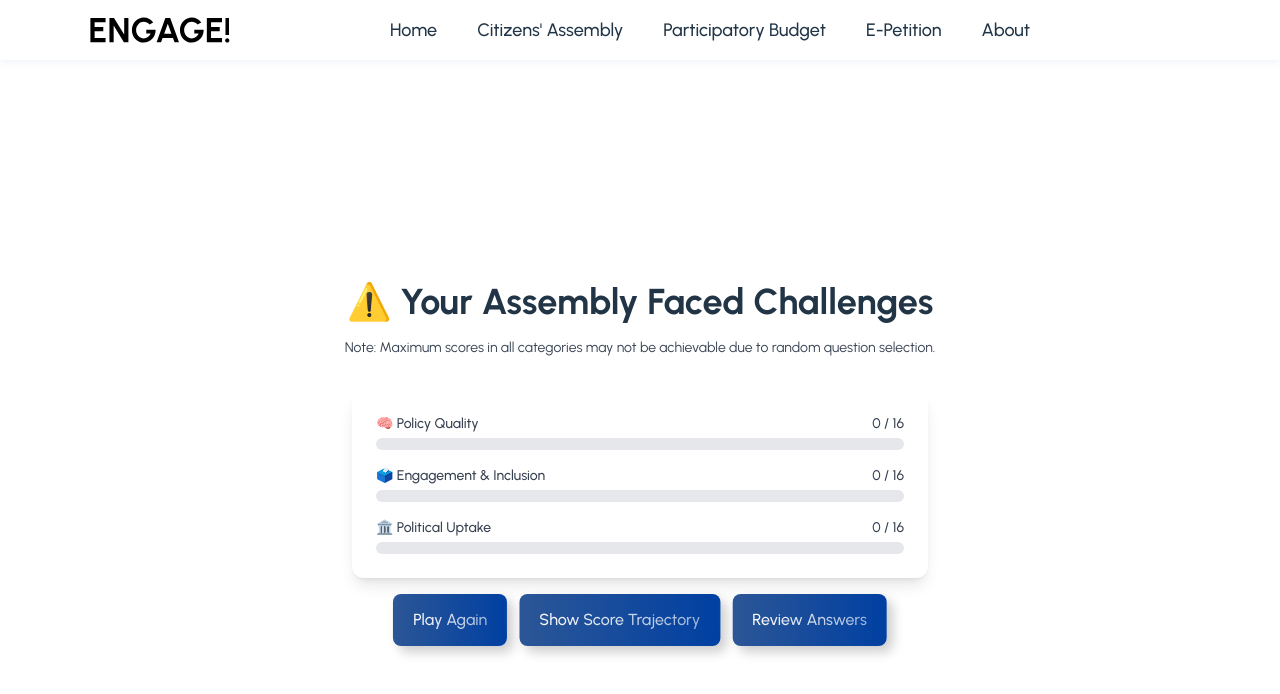
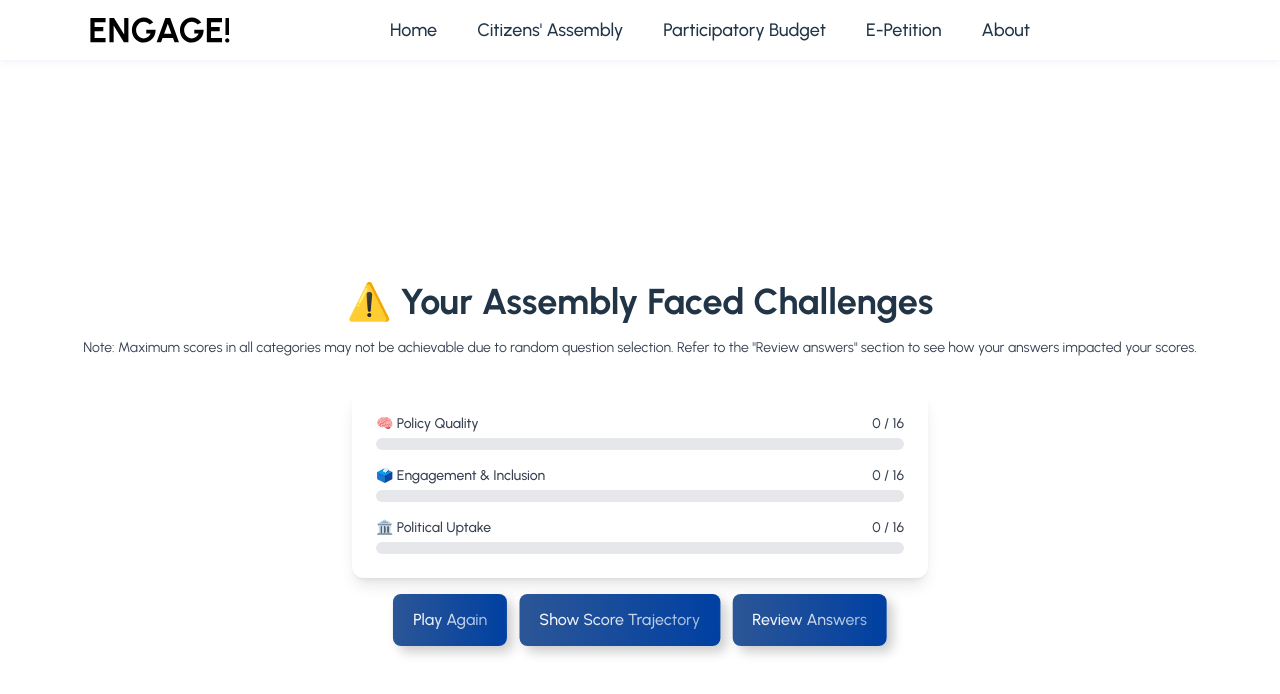
Before and after one commit to mariyakoval/engage, a React (Vite) app: page /citizen-assembly/summary in a window 1280 px wide. Shown: the top 694 px of the page. Built offline with nearby package versions, Linux system fonts and the light colour scheme.

Commit message:
note update on summary screen

```diff
--- a/src/pages/CitizenAssembly/SummaryScreen.jsx
+++ b/src/pages/CitizenAssembly/SummaryScreen.jsx
@@ -49,6 +49,7 @@ export default function SummaryScreen() {
       <h1 className="text-2xl sm:text-4xl font-bold mb-4 text-center mt-2">{getHeadline()}</h1>
       <p className="text-sm text-gray-700 mb-8 text-center">
         Note: Maximum scores in all categories may not be achievable due to random question selection.
+        Refer to the "Review answers" section to see how your answers impacted your scores.
       </p>
 
     {/* Question, scenario, and answer summary */}
--- a/src/pages/ParticipatoryBudget/SummaryScreenBudget.jsx
+++ b/src/pages/ParticipatoryBudget/SummaryScreenBudget.jsx
@@ -50,6 +50,7 @@ export default function SummaryScreenBudget() {
       <h1 className="text-2xl sm:text-4xl font-bold mb-8 text-center mt-2">{getHeadline()}</h1>
       <p className="text-sm text-gray-700 mb-8 text-center">
         Note: Maximum scores in all categories may not be achievable due to random question selection.
+        Refer to the "Review answers" section to see how your answers impacted your scores.
       </p>
 
     {/* Score bars view */}
--- a/src/pages/e-petitions/SummaryScreenPetitions.jsx
+++ b/src/pages/e-petitions/SummaryScreenPetitions.jsx
@@ -50,6 +50,7 @@ export default function SummaryScreenPetitions() {
       <h1 className="text-2xl sm:text-4xl font-bold mb-8 text-center mt-2">{getHeadline()}</h1>
       <p className="text-sm text-gray-700 mb-8 text-center">
         Note: Maximum scores in all categories may not be achievable due to random question selection.
+        Refer to the "Review answers" section to see how your answers impacted your scores.
       </p>
 
     {/* Question, scenario, and answer summary */}
```
